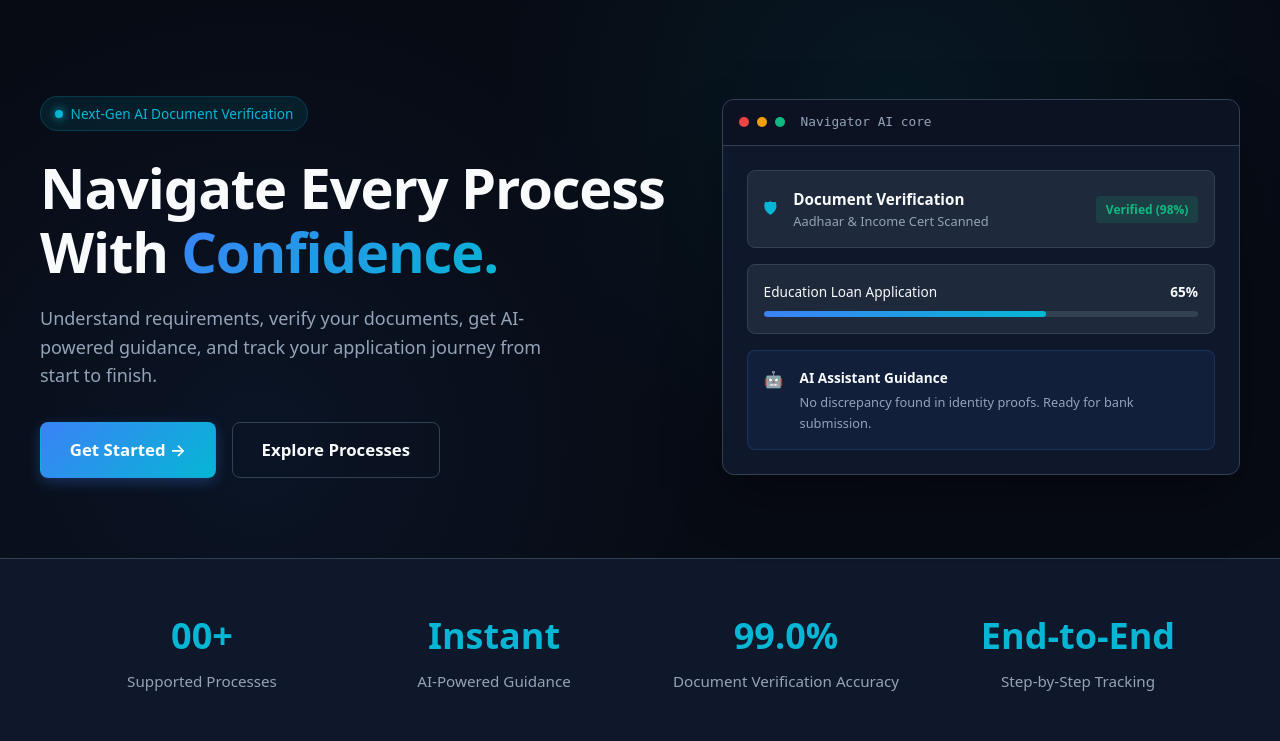
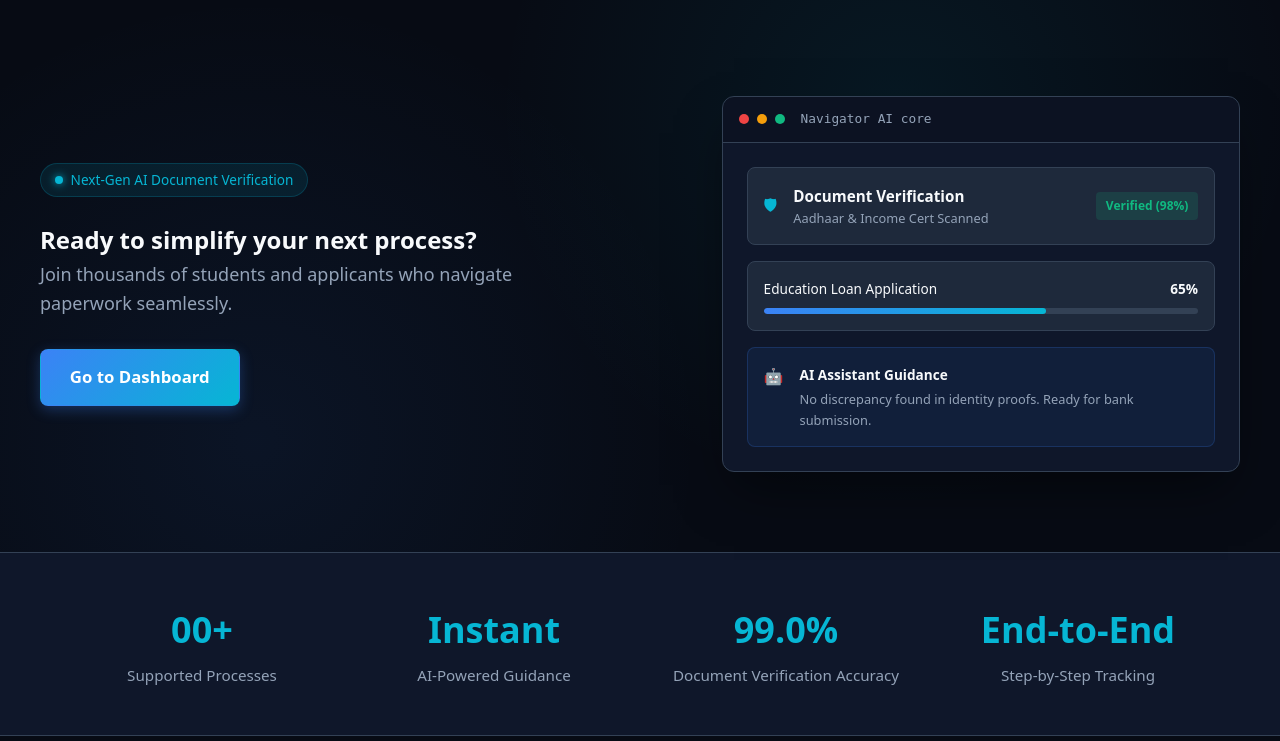
Before and after one commit to saurabhpandey-dev/Personal-Process-Navigator, a Flask app: page / in a window 1280 px wide. Shown: the part 80-821 px from the top of the page. Run offline with Flask 3, Linux system fonts and the light colour scheme; a user stored in the database is signed in; some libraries are stand-ins or nearby versions.

Commit message:
update the index page
if user is loged in the the user got see diffrent ui and if user is not loged in the user see diffrent ui

```diff
--- a/templates/index.html
+++ b/templates/index.html
@@ -10,12 +10,18 @@
             <div class="badge-pill">
                 <span class="badge-dot"></span> Next-Gen AI Document Verification
             </div>
+            {% if session.get('email') %}
+                <h2>Ready to simplify your next process?</h2>
+                 <p>Join thousands of students and applicants who navigate paperwork seamlessly.</p>
+                <a href="/dashboard" class="btn btn-primary btn-lg">Go to Dashboard</a>
+            {% else %}
                 <h1>Navigate Every Process With <span>Confidence.</span></h1>
                 <p>Understand requirements, verify your documents, get AI-powered guidance, and track your application journey from start to finish.</p>
                 <div class="hero-buttons">
                     <a href="/register" class="btn btn-primary btn-lg">Get Started &rarr;</a>
                     <a href="/process" class="btn btn-outline btn-lg">Explore Processes</a>
                 </div>
+            {% endif %}
         </div>
 
         <!-- Right-side CSS-only product/dashboard illustration -->
```
Lines whose indentation alone changed are shown as unchanged.
